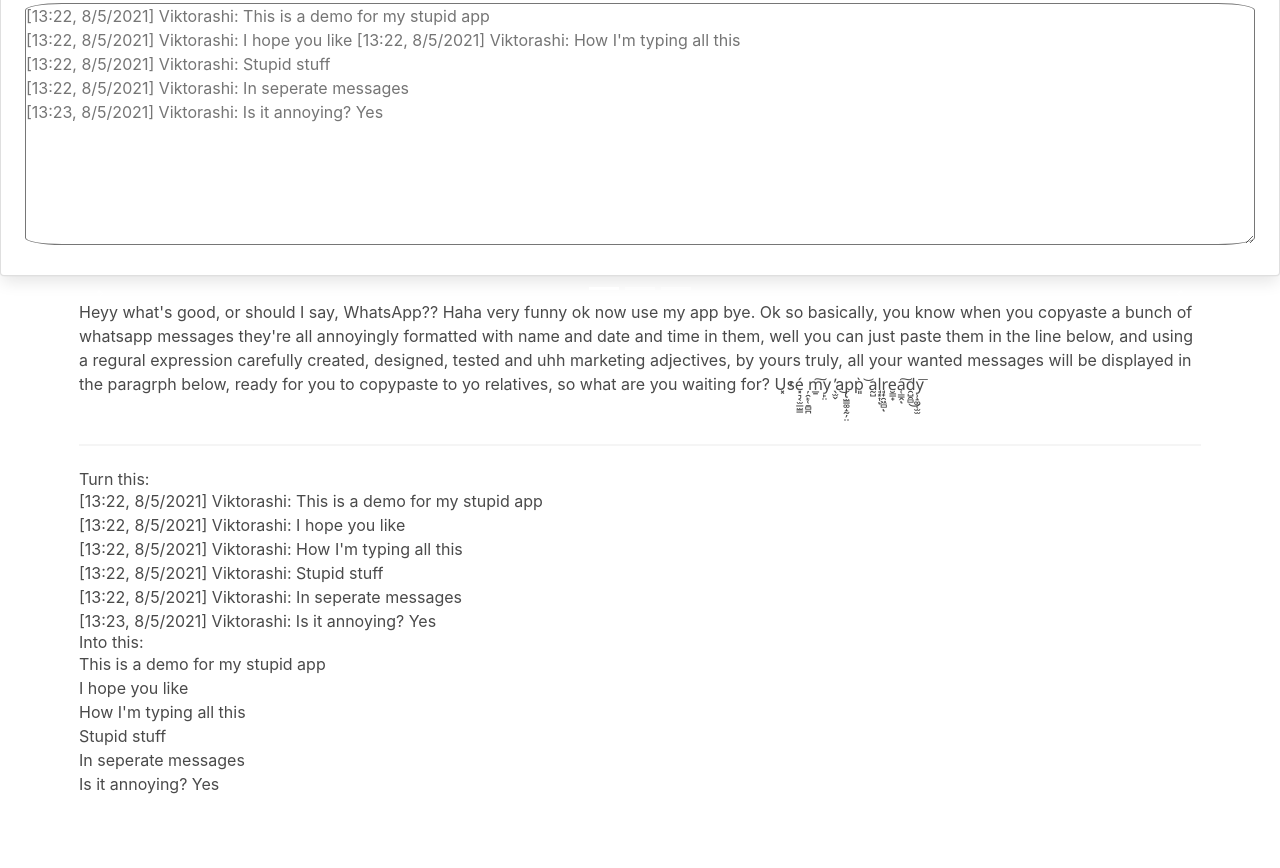
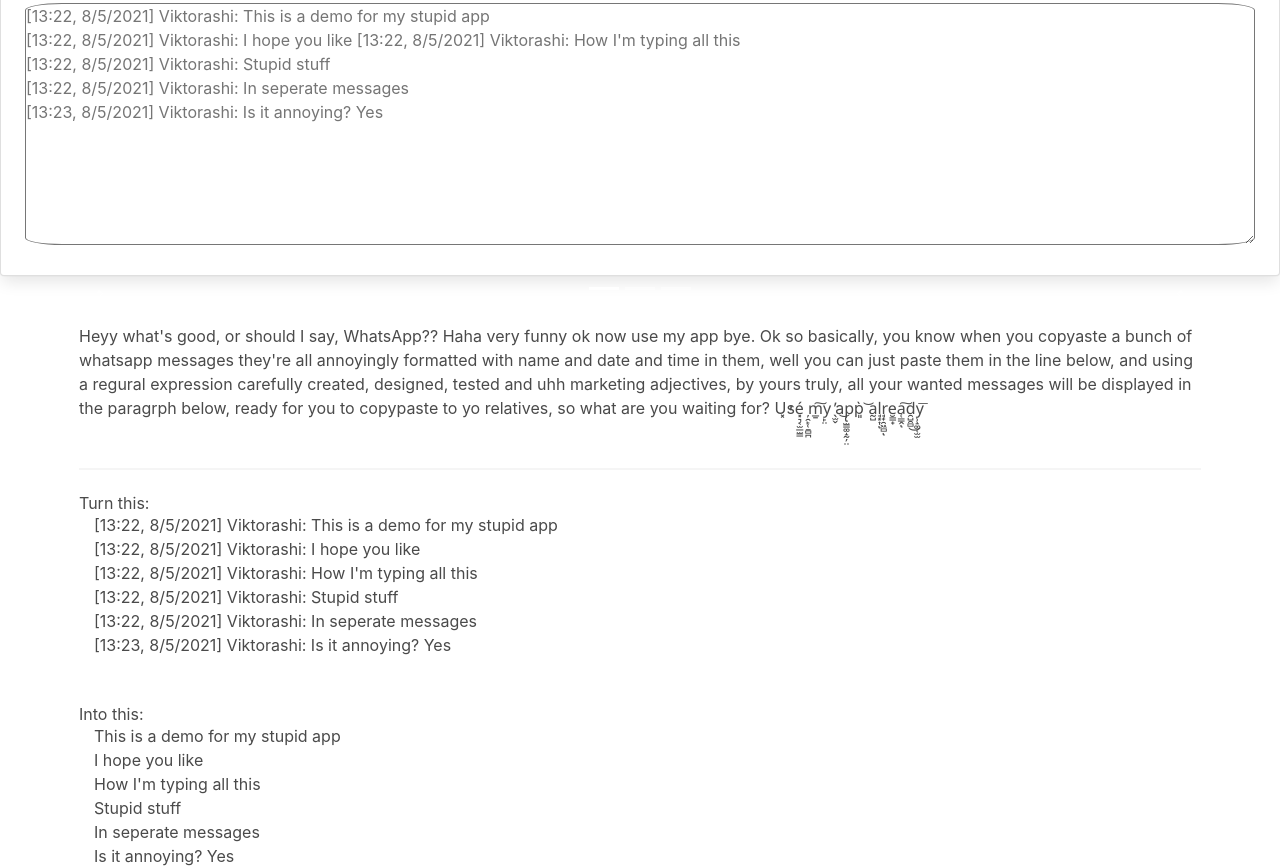
Before and after one commit to viktorashi/WhatsAppify, a plain HTML site: page index.html in a window 1280 px wide. Shown: the part 359-1227 px from the top of the page. Before the commit the page ends 1155 px from the top, so only its background shows below. Drawn offline with nearby package versions, Linux system fonts and the light colour scheme.

Commit message:
Added spacing

```diff
--- a/index.html
+++ b/index.html
@@ -1,8 +1,5 @@
 <!DOCTYPE html>
 <html>
-
-
-
 
 <html lang="en">
 
@@ -113,7 +110,7 @@
             <span class="sr-only">Next</span>
         </a>
     </div>
-
+    <br>
 
     <!-- altu  -->
 
@@ -125,10 +122,11 @@
         </p><br>
         <hr>
         <h1>Turn this:</h1>
-        <p>[13:22, 8/5/2021] Viktorashi: This is a demo for my stupid app <br> [13:22, 8/5/2021] Viktorashi: I hope you like <br> [13:22, 8/5/2021] Viktorashi: How I'm typing all this <br> [13:22, 8/5/2021] Viktorashi: Stupid stuff <br> [13:22, 8/5/2021]
+        <p class="container-fluid">[13:22, 8/5/2021] Viktorashi: This is a demo for my stupid app <br> [13:22, 8/5/2021] Viktorashi: I hope you like <br> [13:22, 8/5/2021] Viktorashi: How I'm typing all this <br> [13:22, 8/5/2021] Viktorashi: Stupid stuff <br> [13:22, 8/5/2021]
             Viktorashi: In seperate messages <br> [13:23, 8/5/2021] Viktorashi: Is it annoying? Yes</p>
+        <br> <br>
         <h1>Into this:</h1>
-        <p>This is a demo for my stupid app <br> I hope you like <br> How I'm typing all this <br> Stupid stuff <br> In seperate messages <br> Is it annoying? Yes
+        <p class="container-fluid">This is a demo for my stupid app <br> I hope you like <br> How I'm typing all this <br> Stupid stuff <br> In seperate messages <br> Is it annoying? Yes
         </p>
 
     </div>
```
